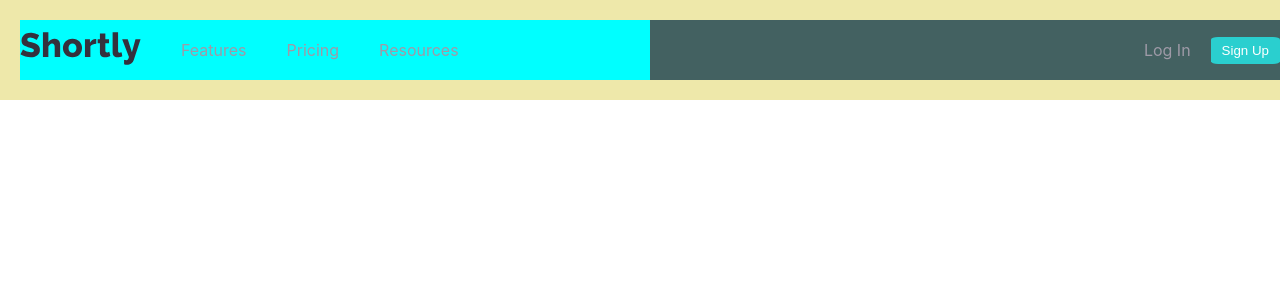
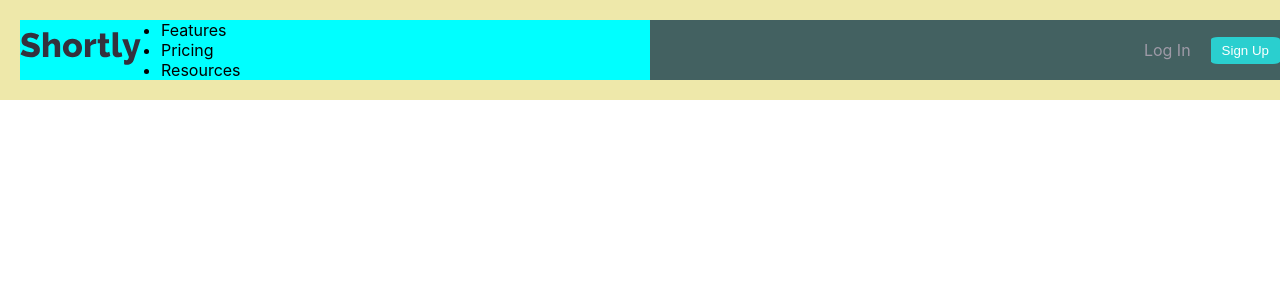
Before and after one commit to Shad-Islam/URL-shortening-API-landing-page, a React (Create React App) app: page / in a window 1280 px wide. Shown: the top 300 px of the page. Built offline with nearby package versions, Linux system fonts and the light colour scheme.

Commit message:
Add useState for navbar on small screen '

```diff
--- a/src/App.css
+++ b/src/App.css
@@ -27,7 +27,7 @@ nav .nav-left{
   background-color: aqua;
 }
 
-nav .nav-left .menu{
+nav .nav-left .menu {
   position: relative;
 }
 
@@ -112,6 +112,10 @@ nav .nav-right .menu-icon{
     flex-direction: column;
   }
 
+  nav .nav-left .menu-list{
+    display: none;
+  }
+
         /* nav right */
   nav .nav-right .menu-icon{
     display: block;
--- a/src/App.js
+++ b/src/App.js
@@ -1,8 +1,15 @@
 import "./App.css";
 import { ReactComponent as Logo } from "./images/logo.svg";
 import { GiHamburgerMenu } from "react-icons/gi";
+import { useState } from "react";
 
 function App() {
+  const [isMenuVisible, setIsMenuVisible] = useState(false);
+
+  function toggleMenu() {
+    setIsMenuVisible(!isMenuVisible);
+  }
+
   return (
     <div className="App">
       <div className="conatiner">
@@ -11,7 +18,7 @@ function App() {
             <div className="logo">
               <Logo />
             </div>
-            <div className="menu">
+            <div className={`${isMenuVisible ? "menu" : "menu-list"}`}>
               <ul>
                 <li> Features</li>
                 <li> Pricing</li>
@@ -25,7 +32,7 @@ function App() {
               Log In
             </a>
             <button className="signup-button">Sign Up</button>
-            <div className="menu-icon">
+            <div className="menu-icon" id="menu-icon" onClick={toggleMenu}>
               <GiHamburgerMenu />
             </div>
           </div>
```
